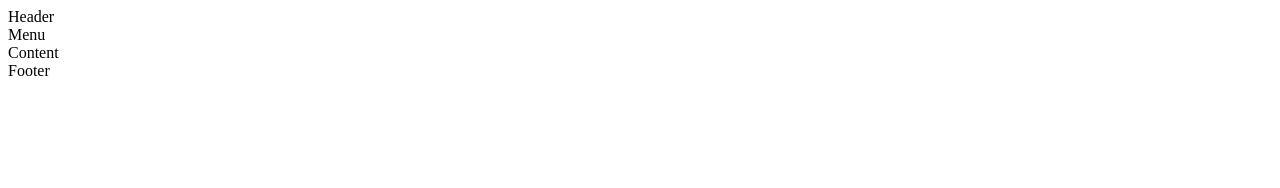
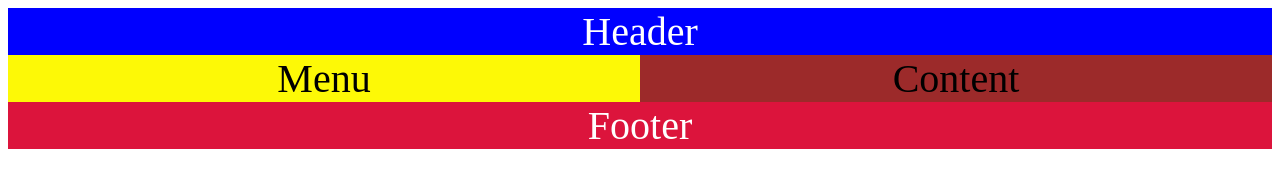
Before and after one commit to imrakim/CSS_grid_layouts, a plain HTML site: page grid02_layouts.html in a window 1280 px wide. Drawn offline with Linux system fonts and the light colour scheme.

Commit message:
making a website layouts

```diff
--- a/grid02_layouts.html
+++ b/grid02_layouts.html
@@ -5,7 +5,32 @@
     <meta name="viewport" content="width=device-width, initial-scale=1.0">
     <title>Grid_02_layouts</title>
     <style>
-
+        .container{
+            display: grid;
+            grid-template-columns: 1fr 1fr;
+            height: 100%;
+            width: 100%;
+            background-color: rgb(156, 42, 42);
+            text-align: center;
+            font-size: 40px;
+        }
+        .header{
+            background-color: blue;
+            grid-column-start: 1;
+            grid-column-end: 3;
+            color: white;
+            width: 100%;
+            height: 100%;
+        }
+        .menu{
+            background-color: rgb(253, 249, 6);
+        }
+        .footer{
+            grid-column-start: 1;
+            grid-column-end: 3;
+            background-color: crimson;
+            color: white;
+        }
     </style>
 </head>
 <body>
```
